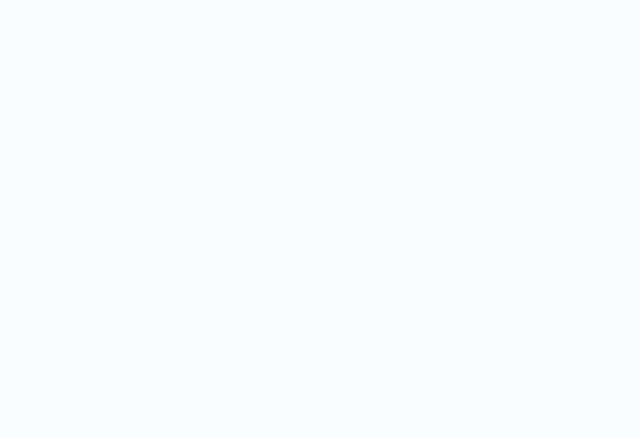
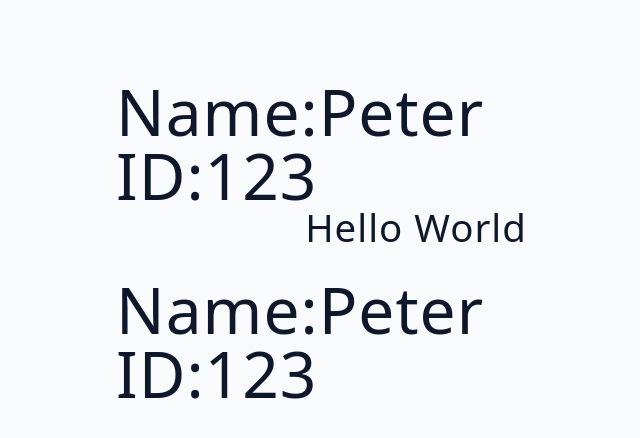
Before and after one commit to tenbite-daniel/typescript-course, a React (Vite) app in the folder 02-typescript-react-essentials/: page / in a window 1280 px wide. Shown: the top 438 px of the page, without its empty margins (224-864 px from the left). Built offline with nearby package versions, Linux system fonts and the light colour scheme.

Commit message:
feat: completed lesson on props

```diff
--- a/02-typescript-react-essentials/src/02-props/index.tsx
+++ b/02-typescript-react-essentials/src/02-props/index.tsx
@@ -1,9 +1,22 @@
-function Component() {
-  return (
-    <div>
-      <h2>React & Typescript</h2>
-      <h2>Props</h2>
-    </div>
-  );
+import { type PropsWithChildren } from "react";
+
+// type ComponentProps = {
+//     name: string;
+//     id: number;
+//     children?: React.ReactNode;
+// };
+type ComponentProps = PropsWithChildren<{
+    name: string;
+    id: number;
+}>;
+
+function Component({ name, id, children }: ComponentProps) {
+    return (
+        <div>
+            <h1>Name:{name}</h1>
+            <h1>ID:{id}</h1>
+            {children}
+        </div>
+    );
 }
 export default Component;
--- a/02-typescript-react-essentials/src/App.tsx
+++ b/02-typescript-react-essentials/src/App.tsx
@@ -1,9 +1,12 @@
-import Component from "./01-return";
+import Component from "./02-props";
 
 function App() {
     return (
         <main>
-            <Component />
+            <Component name="peter" id={123}>
+                <h2>hello world</h2>
+            </Component>
+            <Component name="peter" id={123} />
         </main>
     );
 }
```
